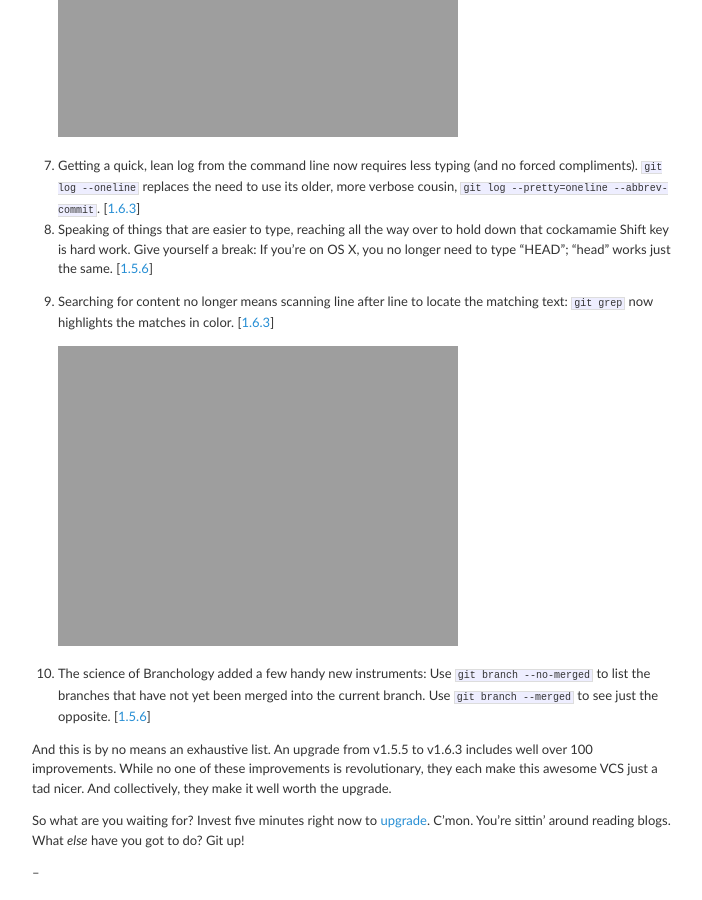
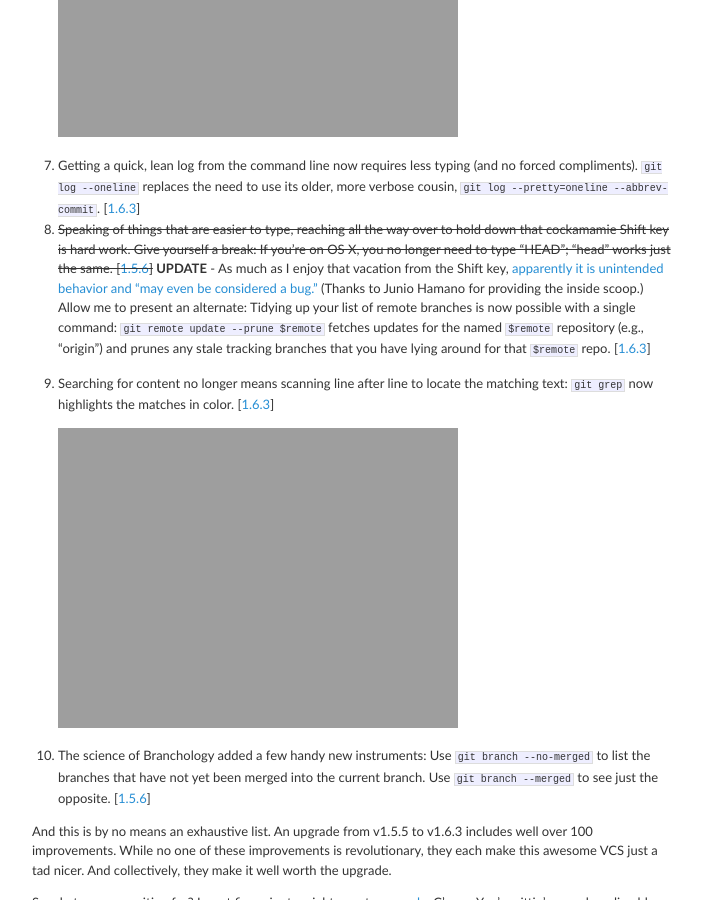
Before and after one commit to asclepius/paulkulyk.com, a Jekyll site: the page built from blog/_posts/2009-05-27-git-up-10-reasons-to-upgrade-your-old-git-installation.markdown, in a window 1280 px wide and 900 px high, scrolled down 1332 px. Shown: the whole window, without its empty margins (288-990 px from the left). Built offline with Jekyll 4.4.1, drawn with Linux system fonts in a browser that asks for light colours; nearby versions of some CDN libraries; comment, search, counter and statistics services are not loaded.

Commit message:
Update 2009-05-27 "Git Up" post based on feedback from Junio Hamano

```diff
--- a/blog/_posts/2009-05-27-git-up-10-reasons-to-upgrade-your-old-git-installation.markdown
+++ b/blog/_posts/2009-05-27-git-up-10-reasons-to-upgrade-your-old-git-installation.markdown
@@ -31,7 +31,7 @@
     [![Full color visualization of the ancestry tree using 'get log --graph'](http://jasonrudolph.com/resources/20090527_git_log_graph_output_thumb.png)](http://jasonrudolph.com/resources/20090527_git_log_graph_output.png "Full color visualization of the ancestry tree using 'get log --graph'")
 
 1. Getting a quick, lean log from the command line now requires less typing (and no forced compliments). `git log --oneline` replaces the need to use its older, more verbose cousin, `git log --pretty=oneline --abbrev-commit`. [[1.6.3](http://www.kernel.org/pub/software/scm/git/docs/RelNotes-1.6.3.txt "Git 1.6.3 Release Notes")]
-1. Speaking of things that are easier to type, reaching all the way over to hold down that cockamamie Shift key is hard work. Give yourself a break: If you're on OS X, you no longer need to type "HEAD"; "head" works just the same. [[1.5.6](http://www.kernel.org/pub/software/scm/git/docs/RelNotes-1.5.6.txt "Git 1.5.6 Release Notes")]
+1. <del cite="http://jasonrudolph.com/blog/2009/05/27/git-up-10-reasons-to-upgrade-your-old-git-installation/#comment-11129831" datetime="2009-06-20T15:00:00EDT">Speaking of things that are easier to type, reaching all the way over to hold down that cockamamie Shift key is hard work. Give yourself a break: If you're on OS X, you no longer need to type "HEAD"; "head" works just the same. [[1.5.6](http://www.kernel.org/pub/software/scm/git/docs/RelNotes-1.5.6.txt "Git 1.5.6 Release Notes")]</del> **UPDATE** - As much as I enjoy that vacation from the Shift key, [apparently it is unintended behavior and "may even be considered a bug."](http://jasonrudolph.com/blog/2009/05/27/git-up-10-reasons-to-upgrade-your-old-git-installation/#comment-11129831 "Git Up! 10 Reasons to Upgrade Your Old Git Installation - Comment from Junio Hamano (gitster)")  (Thanks to Junio Hamano for providing the inside scoop.) Allow me to present an alternate: Tidying up your list of remote branches is now possible with a single command: `git remote update --prune $remote` fetches updates for the named `$remote` repository (e.g., "origin") and prunes any stale tracking branches that you have lying around for that `$remote` repo. [[1.6.3](http://www.kernel.org/pub/software/scm/git/docs/RelNotes-1.6.3.txt "Git 1.6.3 Release Notes")]
 1. Searching for content no longer means scanning line after line to locate the matching text: `git grep` now highlights the matches in color. [[1.6.3](http://www.kernel.org/pub/software/scm/git/docs/RelNotes-1.6.3.txt "Git 1.6.3 Release Notes")]
 
     [![Colorized output of 'git grep'](http://jasonrudolph.com/resources/20090527_git_grep_output_thumb.png)](http://jasonrudolph.com/resources/20090527_git_grep_output.png "Colorized output of 'git grep'")
```
